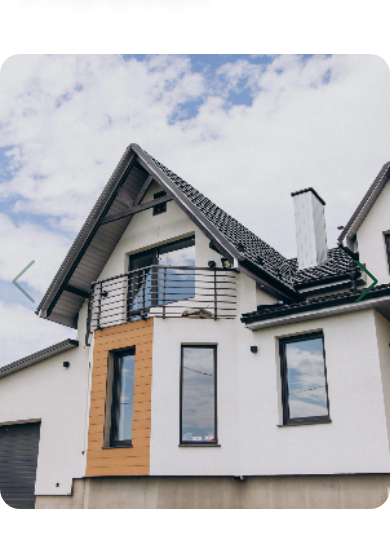
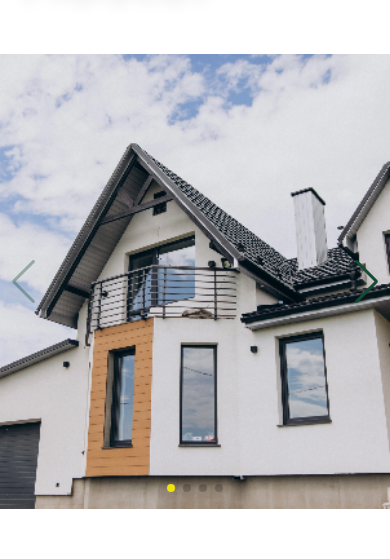
Before and after one commit to Kennyking100/hostel-rentie-v2, a React (Create React App) app: page /search/1 in a window 390 px wide. Shown: the part 260-819 px from the top of the page. Built offline with nearby package versions, Linux system fonts and the light colour scheme.

Commit message:
adjusted slider

```diff
--- a/src/components/SingleSearchItem/SearchItemHero.tsx
+++ b/src/components/SingleSearchItem/SearchItemHero.tsx
@@ -5,7 +5,7 @@ import Hostel2 from "../../assets/home/hostel-image2.png";
 import Hostel3 from "../../assets/home/hostel-image3.png";
 import Hostel4 from "../../assets/home/hostel-image4.png";
 import { Swiper, SwiperSlide } from "swiper/react";
-import { Navigation } from "swiper";
+import { FreeMode, Navigation, Pagination } from "swiper";
 import "swiper/css";
 import "swiper/css/pagination";
 import "swiper/css/bundle";
@@ -21,10 +21,19 @@ const SearchItemHero = () => {
     >
       <Box h={"455px"} mb="5.1875rem">
         <Swiper
-          slidesPerView={"auto"}
-          spaceBetween={70}
+          slidesPerView={1}
+          spaceBetween={0}
           navigation={true}
-          modules={[Navigation]}
+          pagination={{
+            clickable: true,
+          }}
+          breakpoints={{
+            768: {
+              slidesPerView: 2,
+              spaceBetween: 70,
+            },
+          }}
+          modules={[FreeMode, Navigation, Pagination]}
           className="mySwiper"
         >
           <SwiperSlide>
--- a/src/index.css
+++ b/src/index.css
@@ -43,6 +43,23 @@ svg {
   border-radius: 20px;
 }
 
+.swiper-pagination-bullet-active {
+  background-color: #01923f !important;
+}
+@media (max-width: 768px) {
+  .swiper-slide img {
+    border-radius: 0;
+  }
+  .swiper-pagination-bullet-active {
+    background-color: #efe307 !important;
+  }
+}
+/* .swiper-slide-active {
+  width: 100% !important;
+}
+.swiper-slide-next {
+  width: 20% !important;
+} */
 .swiper-slide {
   width: 80%;
 }
```
